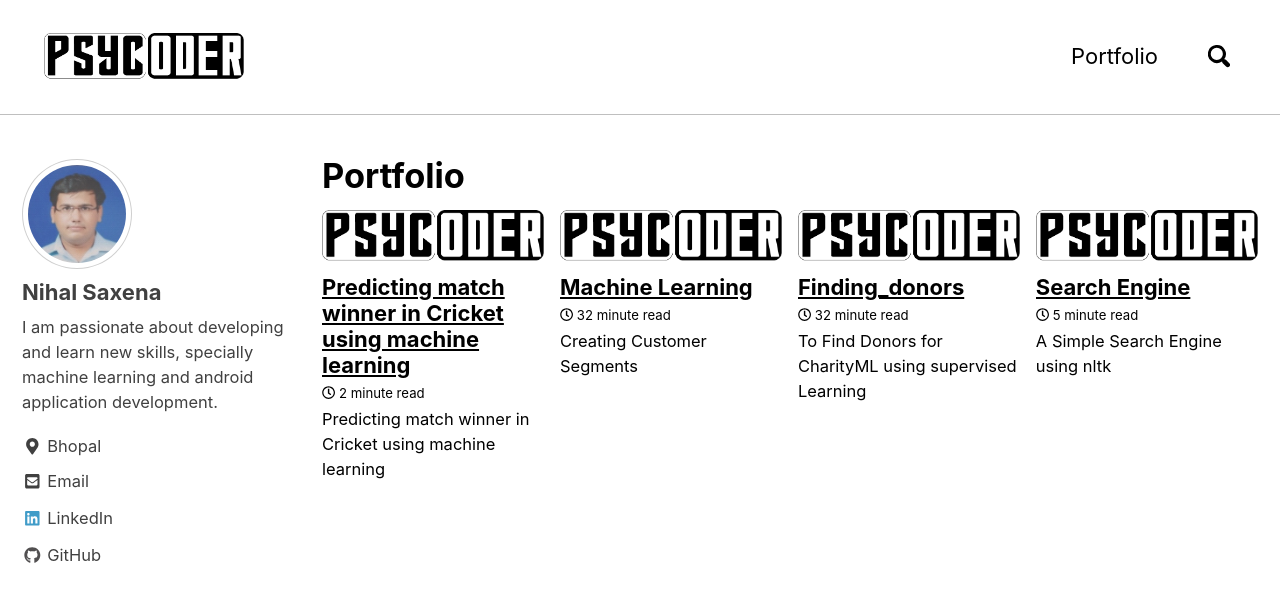
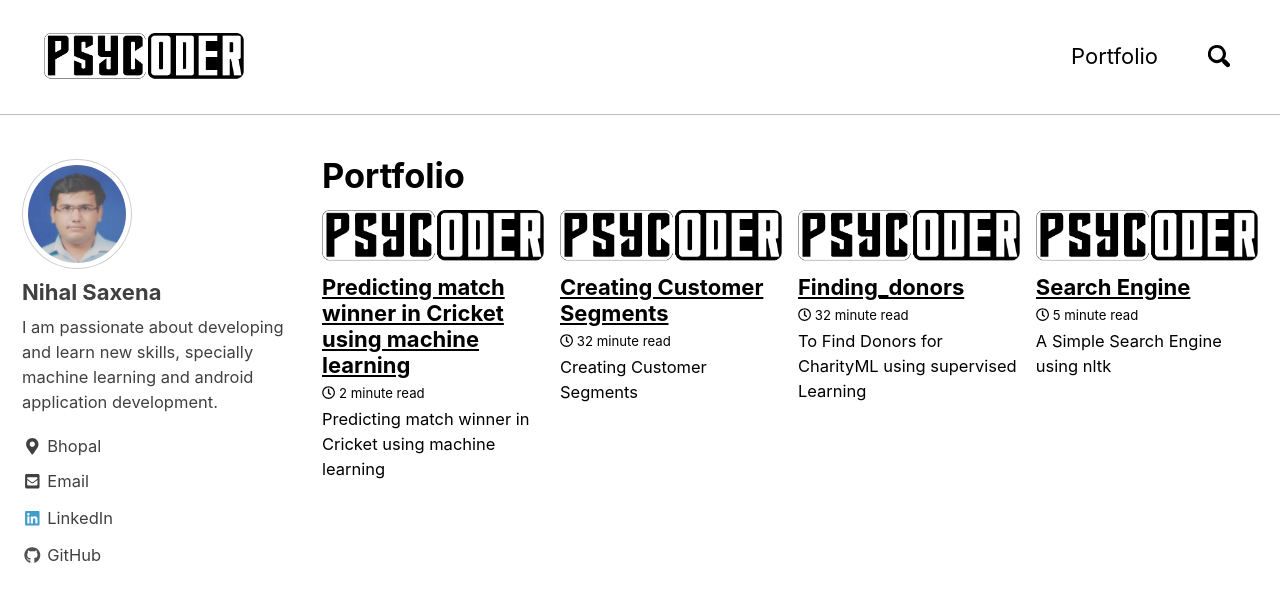
Before and after one commit to saxenanihal95/PsyCoderBlog, a Jekyll site: the page built from _pages/portfolio-archive.html, in a window 1280 px wide and 900 px high. Shown: the top 602 px of the window. Built offline with Jekyll 4.4.1, drawn with Linux system fonts in a browser that asks for light colours; nearby versions of some CDN libraries.

Commit message:
Update customer_segments.md

```diff
--- a/_portfolio/customer_segments.md
+++ b/_portfolio/customer_segments.md
@@ -1,5 +1,5 @@
 ---
-title: "Machine Learning"
+title: "Creating Customer Segments"
 excerpt: "Creating Customer Segments"
 categories:
   - Machine Learning
```
